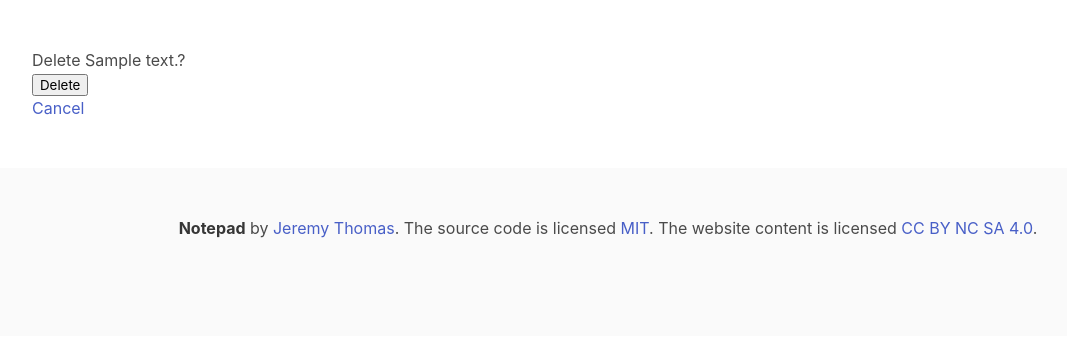
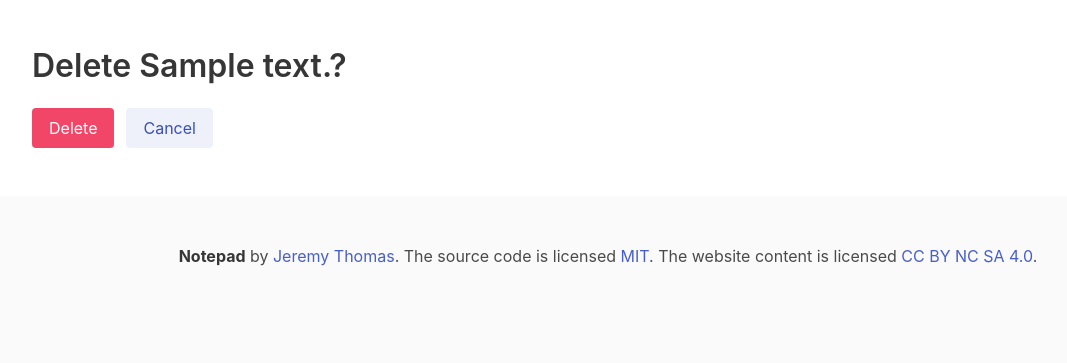
Before and after one commit to stuartelimu/notepad, a Django app: template templates/confirm_delete_note.html in a window 1280 px wide. Shown: the part 52-415 px from the top of the page, without its empty margins (32-1099 px from the left). Run offline with Django 3.2, Linux system fonts and the light colour scheme; the template is opened without the code that fills it: most values are stand-ins (such as "Sample title", 1, 10 or a date in 2020); some libraries are stand-ins or nearby versions.

Commit message:
update confirm_delete_note file

```diff
--- a/templates/confirm_delete_note.html
+++ b/templates/confirm_delete_note.html
@@ -4,13 +4,19 @@
 
 {% block content %}
 
-<h1>Delete {{ note }}?</h1>
+<h3 class="title is-3">Delete {{ note }}?</h3>
 
-<form action="." method="post" enctype="multipart/form-data">
+<form action="." method="post">
   {% csrf_token %}
-  <input type="submit" value="Delete">
+  <div class="field is-grouped">
+      <div class="control">
+        <button type="submit" class="button is-danger">Delete</button>
+      </div>
+      <div class="control">
+        <a href="{% url 'notes:notes' %}" class="button is-link is-light">Cancel</a>
+      </div>
+    </div>
 </form>
 
-<a href="{% url 'notes:notes' %}">Cancel</a>
 
 {% endblock content %}
--- a/templates/index.html
+++ b/templates/index.html
@@ -21,8 +21,8 @@
       </div>
       <footer class="card-footer">
         <a href="{{ note.get_absolute_url }}" class="card-footer-item">View</a>
-        <a href="{% url 'notes:update' note.pk %}" class="card-footer-item">Edit</a>
-        <a href="{% url 'notes:delete' note.pk %}" class="card-footer-item">Delete</a>
+        <a href="{% url 'notes:update' note.slug %}" class="card-footer-item">Edit</a>
+        <a href="{% url 'notes:delete' note.slug %}" class="card-footer-item">Delete</a>
       </footer>
     </div>
   </div>
```
Also changed, not shown: notes/views.py (+4 -3 lines).
